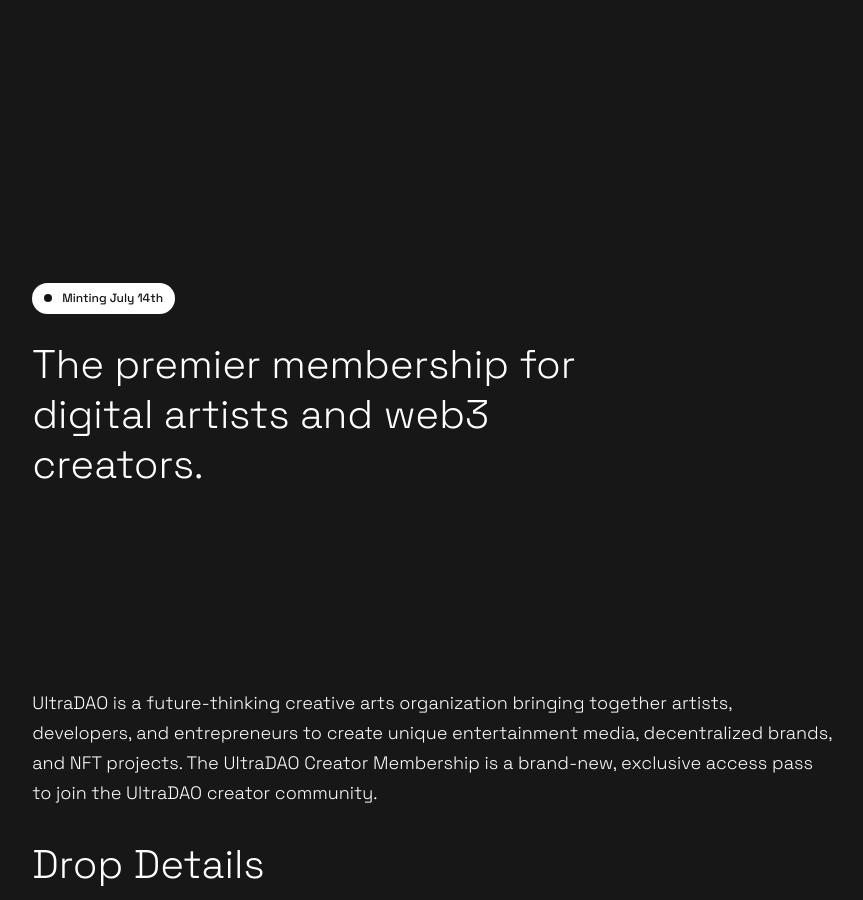
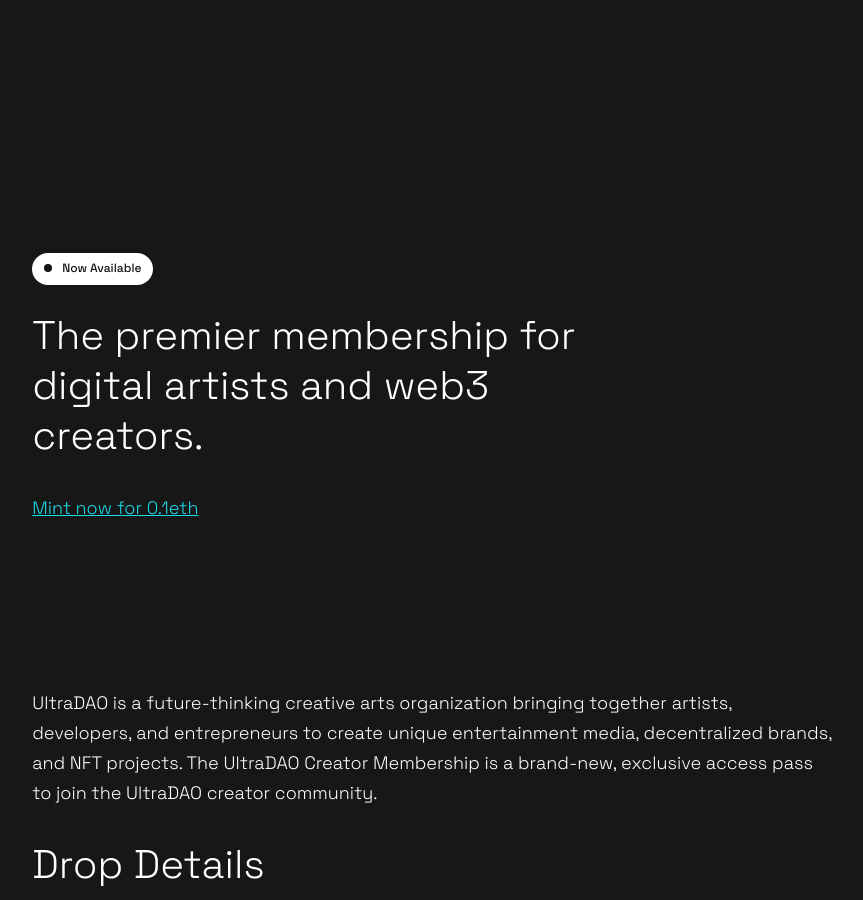
Before and after one commit to chriswallace/UltraDAO, a Jekyll site: the page built from creator-membership.html, in a window 1280 px wide and 900 px high, scrolled down 352 px. Shown: the whole window, without its empty margins (19-882 px from the left). Built offline with Jekyll 4.4.1, drawn with Linux system fonts in a browser that asks for light colours.

Commit message:
fix button

```diff
--- a/creator-membership.html
+++ b/creator-membership.html
@@ -9,15 +9,17 @@
 
     <div class="panel-inner">
 
-        <h1><a href="/"><img src="/assets/img/ultradao-logo.svg" width="120" alt="UltraDAO"></a> Creator Membership</h1>
+        <h1 class="small"><a href="/"><img src="/assets/img/ultradao-logo.svg" width="120" alt="UltraDAO"></a> Creator Membership</h1>
 
         <div class="pin-bl">
 
             <div class="pill-container">
-                <span>Minting July 14th</span>
+                <span>Now Available</span>
             </div>
 
-            <h2>The premier membership for digital artists and web3 creators.</h2>
+            <h2 class="small">The premier membership for digital artists and web3 creators.</h2>
+
+            <a class="button" href="https://mint.ultradao.org">Mint now for 0.1eth</a>
 
         </div>
 
```
